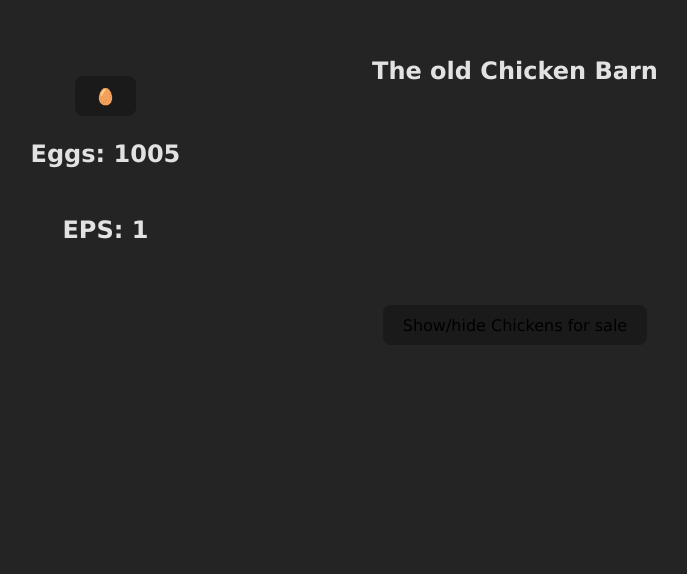
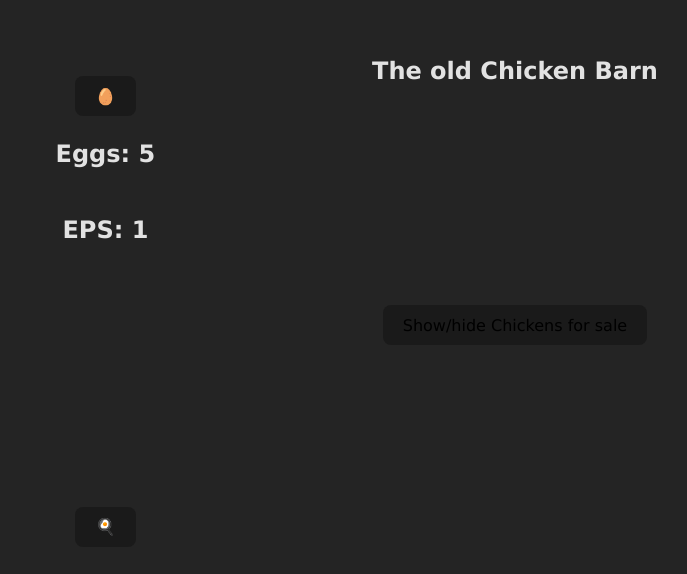
Before and after one commit to Adlam4002/Week-6-project-cookie-clicker-in-react, a React (Vite) app in the folder Cookie Clicker/: page / in a window 1280 px wide. Shown: the part 240-814 px from the top of the page, without its empty margins (549-1236 px from the left). Built offline with nearby package versions, Linux system fonts and the light colour scheme.

Commit message:
requirements met

```diff
--- a/Cookie Clicker/src/App.jsx
+++ b/Cookie Clicker/src/App.jsx
@@ -1,12 +1,18 @@
-import { useState } from "react";
+import { useState, useEffect } from "react";
 import "./App.css";
 import EggButton from "./Components/EggButton";
 import EPSFunction from "./Components/EPSFunction";
 import Shop from "./Components/Shop";
-
+import ResetButton from "./Components/ResetButton";
 function App() {
-  const [count, setCount] = useState(1000);
-  const [EPS, setEPS] = useState(1);
+  const [count, setCount] = useState(
+    parseInt(localStorage.getItem("Eggs")) || 0
+  );
+  const [EPS, setEPS] = useState(parseInt(localStorage.getItem("EPS")) || 1);
+  useEffect(() => {
+    localStorage.setItem("Eggs", count.toString());
+    localStorage.setItem("EPS", EPS.toString());
+  }, [count, EPS]);
   return (
     <>
       <section className="s1"></section>
@@ -28,6 +34,13 @@ function App() {
         <h2>The old Chicken Barn</h2>
         <Shop count={count} setCount={setCount} EPS={EPS} setEPS={setEPS} />
       </section>
+
+      <ResetButton
+        count={count}
+        setCount={setCount}
+        EPS={EPS}
+        setEPS={setEPS}
+      />
     </>
   );
 }
--- /dev/null
+++ b/Cookie Clicker/src/Components/ResetButton.jsx
@@ -0,0 +1,15 @@
+import { useState } from "react";
+export default function ResetButton({ count, setCount, EPS, setEPS }) {
+  function resetEggs() {
+    if (window.confirm("This will crack all of your eggs")) {
+      setCount((currentCount) => 0), setEPS((currentEPS) => 1);
+    }
+  }
+  return (
+    <div className="bmr">
+      <button className="reset-button" onClick={resetEggs}>
+        🍳
+      </button>
+    </div>
+  );
+}
--- a/Cookie Clicker/src/Components/Shop.jsx
+++ b/Cookie Clicker/src/Components/Shop.jsx
@@ -12,6 +12,7 @@ export default function Shop({ count, setCount, EPS, setEPS }) {
         ? upgrades.map((item) => (
             <ShopItem
               key={item.id}
+              owned={item.owned}
               name={item.name}
               increase={item.increase}
               cost={item.cost}
--- a/Cookie Clicker/src/index.css
+++ b/Cookie Clicker/src/index.css
@@ -11,6 +11,9 @@
   text-rendering: optimizeLegibility;
   -webkit-font-smoothing: antialiased;
   -moz-osx-font-smoothing: grayscale;
+}
+.bmr {
+  grid-area: 3/2/4/3;
 }
 
 a {
```
